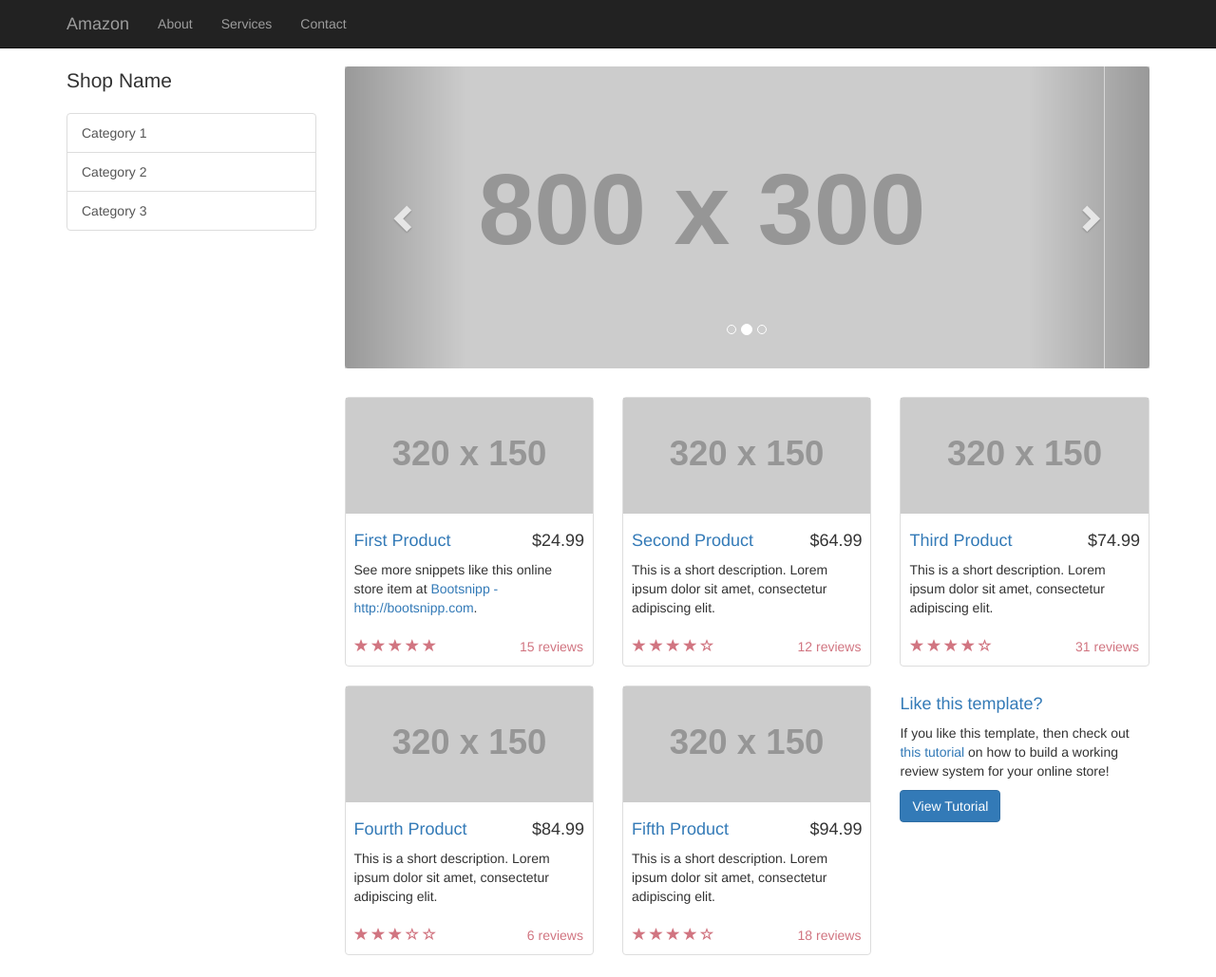
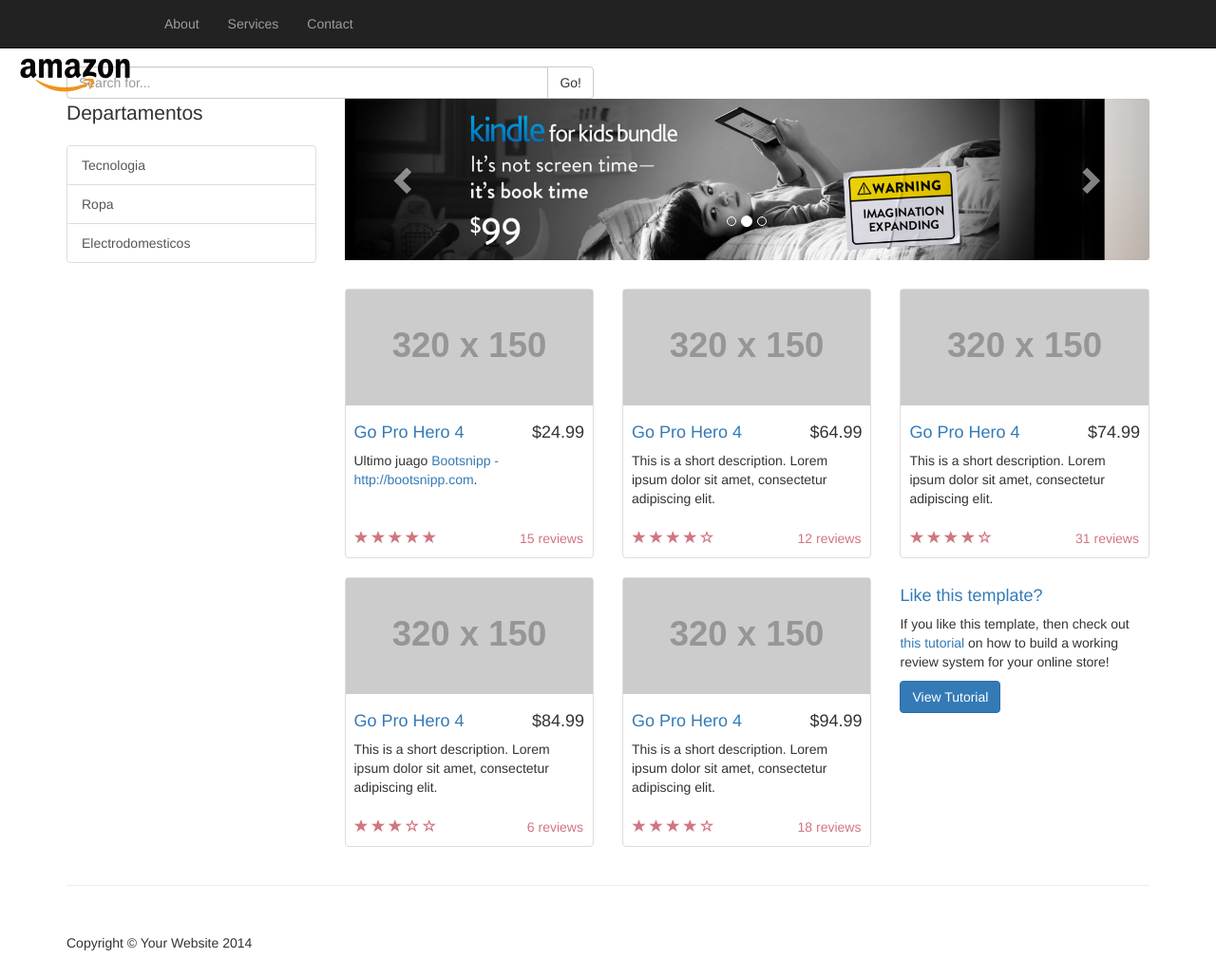
Before and after one commit to andrespino92/ProyectoFinal_HerramientaSoftware, a plain HTML site: page index.html in a window 1280 px wide. Shown: the top 1029 px of the page at 95% size. Drawn offline with Linux system fonts and the light colour scheme; placeholder pictures from the web are drawn by us.

Commit message:
Crear Pagina de Inicio
listado de departamento de los productos al final, Abajo listado de
productos normales, Abajo listado de productos normales, logo, banner de
productos promocionales y casilla de búsqueda grande.

```diff
--- a/index.html
+++ b/index.html
@@ -30,7 +30,7 @@
 
         <!-- Navigation -->
         <nav class="navbar navbar-inverse navbar-fixed-top" role="navigation">
-        <div class="container">
+            <div class="container-fluid">
                 <!-- Brand and toggle get grouped for better mobile display -->
                 <div class="navbar-header">
                     <button type="button" class="navbar-toggle" data-toggle="collapse" data-target="#bs-example-navbar-collapse-1">
@@ -39,7 +39,10 @@
                         <span class="icon-bar"></span>
                         <span class="icon-bar"></span>
                     </button>
-                <a class="navbar-brand" href="#">Amazon</a>
+                    <a class="navbar-brand" href="#">
+                        <img alt="Brand" src="icon/1441498364_amazon.png" height="128" width="128">
+                    </a>
+
                 </div>
                 <!-- Collect the nav links, forms, and other content for toggling -->
                 <div class="collapse navbar-collapse" id="bs-example-navbar-collapse-1">
@@ -63,14 +66,26 @@
         <!-- Page Content -->
         <div class="container">
 
+
+            <div class="row">
+              <div class="col-lg-6">
+                <div class="input-group">
+                  <input type="text" class="form-control" placeholder="Search for...">
+                  <span class="input-group-btn">
+                    <button class="btn btn-default" type="button">Go!</button>
+                </span>
+            </div><!-- /input-group -->
+        </div><!-- /.col-lg-6 -->
+    </div><!-- /.row -->
+
     <div class="row">
 
         <div class="col-md-3">
-                <p class="lead">Shop Name</p>
+            <p class="lead">Departamentos</p>
             <div class="list-group">
-                    <a href="#" class="list-group-item">Category 1</a>
-                    <a href="#" class="list-group-item">Category 2</a>
-                    <a href="#" class="list-group-item">Category 3</a>
+                <a href="categoria.html" class="list-group-item">Tecnologia</a>
+                <a href="categoria.html" class="list-group-item">Ropa</a>
+                <a href="categoria.html" class="list-group-item">Electrodomesticos</a>
             </div>
         </div>
 
@@ -87,13 +102,13 @@
                         </ol>
                         <div class="carousel-inner">
                             <div class="item active">
-                                    <img class="slide-image" src="http://placehold.it/800x300" alt="">
+                                <img class="slide-image" src="img/BKB-GW-1500x300._V302211068_.jpg" height="300" width="1500" alt="">
                             </div>
                             <div class="item">
-                                    <img class="slide-image" src="http://placehold.it/800x300" alt="">
+                                <img class="slide-image" src="img/HERO_clothing_dress_1x._V315922621_.jpg" height="300" width="1500" alt="">
                             </div>
                             <div class="item">
-                                    <img class="slide-image" src="http://placehold.it/800x300" alt="">
+                                <img class="slide-image" src="img/VXD-295-USNonprimeHero-GW-Herotater-1500x300._V317905890_.jpg" height="300" width="1500" alt="">
                             </div>
                         </div>
                         <a class="left carousel-control" href="#carousel-example-generic" data-slide="prev">
@@ -114,9 +129,9 @@
                         <img src="http://placehold.it/320x150" alt="">
                         <div class="caption">
                             <h4 class="pull-right">$24.99</h4>
-                                <h4><a href="#">First Product</a>
+                            <h4><a href="ProductoDetalle.html">Go Pro Hero 4</a>
                             </h4>
-                                <p>See more snippets like this online store item at <a target="_blank" href="http://www.bootsnipp.com">Bootsnipp - http://bootsnipp.com</a>.</p>
+                            <p>Ultimo juago <a target="_blank" href="ProductoDetalle.html">Bootsnipp - http://bootsnipp.com</a>.</p>
                         </div>
                         <div class="ratings">
                             <p class="pull-right">15 reviews</p>
@@ -136,7 +151,7 @@
                         <img src="http://placehold.it/320x150" alt="">
                         <div class="caption">
                             <h4 class="pull-right">$64.99</h4>
-                                <h4><a href="#">Second Product</a>
+                             <h4><a href="ProductoDetalle.html">Go Pro Hero 4</a>
                             </h4>
                             <p>This is a short description. Lorem ipsum dolor sit amet, consectetur adipiscing elit.</p>
                         </div>
@@ -158,7 +173,7 @@
                         <img src="http://placehold.it/320x150" alt="">
                         <div class="caption">
                             <h4 class="pull-right">$74.99</h4>
-                                <h4><a href="#">Third Product</a>
+                             <h4><a href="ProductoDetalle.html">Go Pro Hero 4</a>
                             </h4>
                             <p>This is a short description. Lorem ipsum dolor sit amet, consectetur adipiscing elit.</p>
                         </div>
@@ -180,7 +195,7 @@
                         <img src="http://placehold.it/320x150" alt="">
                         <div class="caption">
                             <h4 class="pull-right">$84.99</h4>
-                                <h4><a href="#">Fourth Product</a>
+                            <h4><a href="ProductoDetalle.html">Go Pro Hero 4</a>
                             </h4>
                             <p>This is a short description. Lorem ipsum dolor sit amet, consectetur adipiscing elit.</p>
                         </div>
@@ -202,7 +217,7 @@
                         <img src="http://placehold.it/320x150" alt="">
                         <div class="caption">
                             <h4 class="pull-right">$94.99</h4>
-                                <h4><a href="#">Fifth Product</a>
+                             <h4><a href="ProductoDetalle.html">Go Pro Hero 4</a>
                             </h4>
                             <p>This is a short description. Lorem ipsum dolor sit amet, consectetur adipiscing elit.</p>
                         </div>
```
Lines whose indentation alone changed are shown as unchanged.
